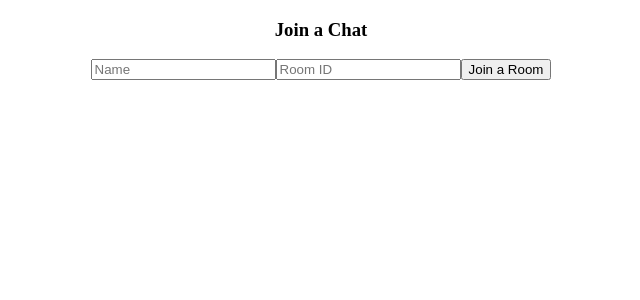
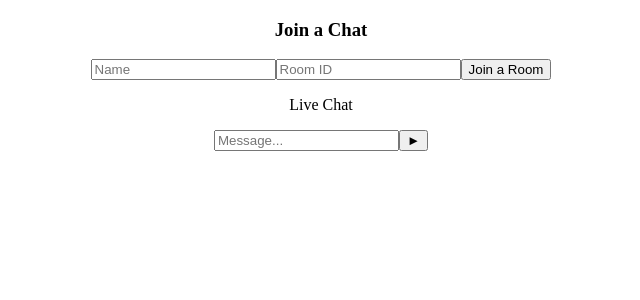
Before and after one commit to alexalikhani95/live-chat-app, a React (Create React App) app in the folder client/: page / in a window 1280 px wide. Shown: the top 300 px of the page, without its empty margins (319-959 px from the left). Built offline with nearby package versions, Linux system fonts and the light colour scheme; no server answers.

Commit message:
Creating a chat component that will take the messages to be used in the chat room

```diff
--- a/client/src/App.js
+++ b/client/src/App.js
@@ -1,6 +1,7 @@
 import "./App.css";
 import io from "socket.io-client";
 import { useState } from "react";
+import Chat from "./Chat";
 
 const socket = io.connect("http://localhost:3001"); // connect to the socket.io server on the backend
 
@@ -20,6 +21,8 @@ function App() {
       <input type="text" placeholder="Name" onChange={(event) => setUsername(event.target.value)} />
       <input type="text" placeholder="Room ID" onChange={(event) => setRoom(event.target.value)} />
       <button onClick={joinRoom}>Join a Room</button>
+
+      <Chat socket={socket} username={username} room={room} />
     </div>
   );
 }
--- /dev/null
+++ b/client/src/Chat.js
@@ -0,0 +1,24 @@
+import React, { useState } from "react";
+
+const Chat = ({ socket, username, room }) => {
+  const [currentMessage, setCurrentMessage] = useState("");
+
+  return (
+    <div>
+      <div className="chat-header">
+        <p>Live Chat</p>
+      </div>
+      <div className="chat-body"></div>
+      <div className="chat-footer">
+        <input
+          type="text"
+          placeholder="Message..."
+          onChange={(event) => setCurrentMessage(event.target.value)}
+        />
+        <button>&#9658;</button>
+      </div>
+    </div>
+  );
+};
+
+export default Chat;
```
